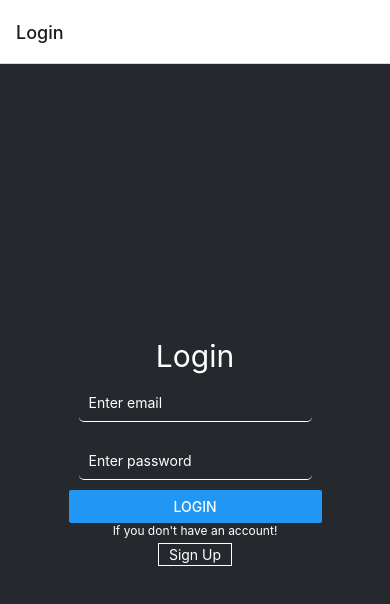
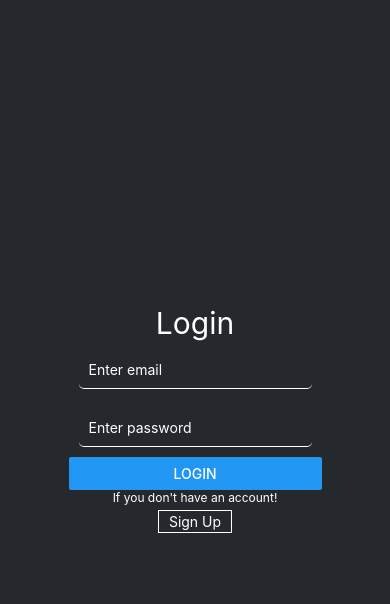
Before and after one commit to wasswaenockmale/mobile-application-development, a React Native app in the folder todoApp/: screen / in a window 390 px wide. Shown: the top 604 px of the page. Built offline with nearby package versions, Linux system fonts and the light colour scheme.

Commit message:
headerNavigation

```diff
--- a/todoApp/App.js
+++ b/todoApp/App.js
@@ -6,6 +6,9 @@ import Login from './Components/screens/Login';
 import SignUp from './Components/screens/SignUp';
 import DashBoard from './Components/screens/DashBoard';
 import LogoTitle from './Components/helpers/LogoTitle';
+import { ScreenStackHeaderRightView } from 'react-native-screens';
+import { Button } from 'react-native';
+import Back from './Components/helpers/Back';
 
 const Stack = createNativeStackNavigator();
 
@@ -23,9 +26,22 @@ export default function App(){
     return (
       <NavigationContainer>
         <Stack.Navigator initialRouteName='Login'>
-          <Stack.Screen name="Login" component={Login}/>
-          <Stack.Screen name='SignUp' component={SignUp} />
-          <Stack.Screen name='Home' component={DashBoard} options={{headerTitle: () => <LogoTitle />}}/>
+          <Stack.Screen name="Login" component={Login} options={{headerShown: false}}/>
+          <Stack.Screen name='SignUp' component={SignUp} options={{headerShown: false}} />
+          <Stack.Screen name='Home' component={DashBoard} options={{
+            headerShown:false
+            // headerTitle:'Dashboard',
+            // headerTitle: () => <LogoTitle />,
+            // headerRight: ()=>{
+            //   <Button
+            //   onPress={()=>alert("The button works very well")}
+            //   title='Info'
+            //   color="#fff" />
+            // },
+            // headerLeft:()=>{
+            //   <Back />
+            // }
+            }}/>
         </Stack.Navigator>
       </NavigationContainer>
     );
--- /dev/null
+++ b/todoApp/Components/helpers/Back.js
@@ -0,0 +1,9 @@
+import { Ionicons } from "@expo/vector-icons"
+
+const Back = () => {
+    return(
+        <Ionicons name="md-checkmark-circle" size={32} color="Blue"/>
+    )
+}
+
+export default Back;
```
